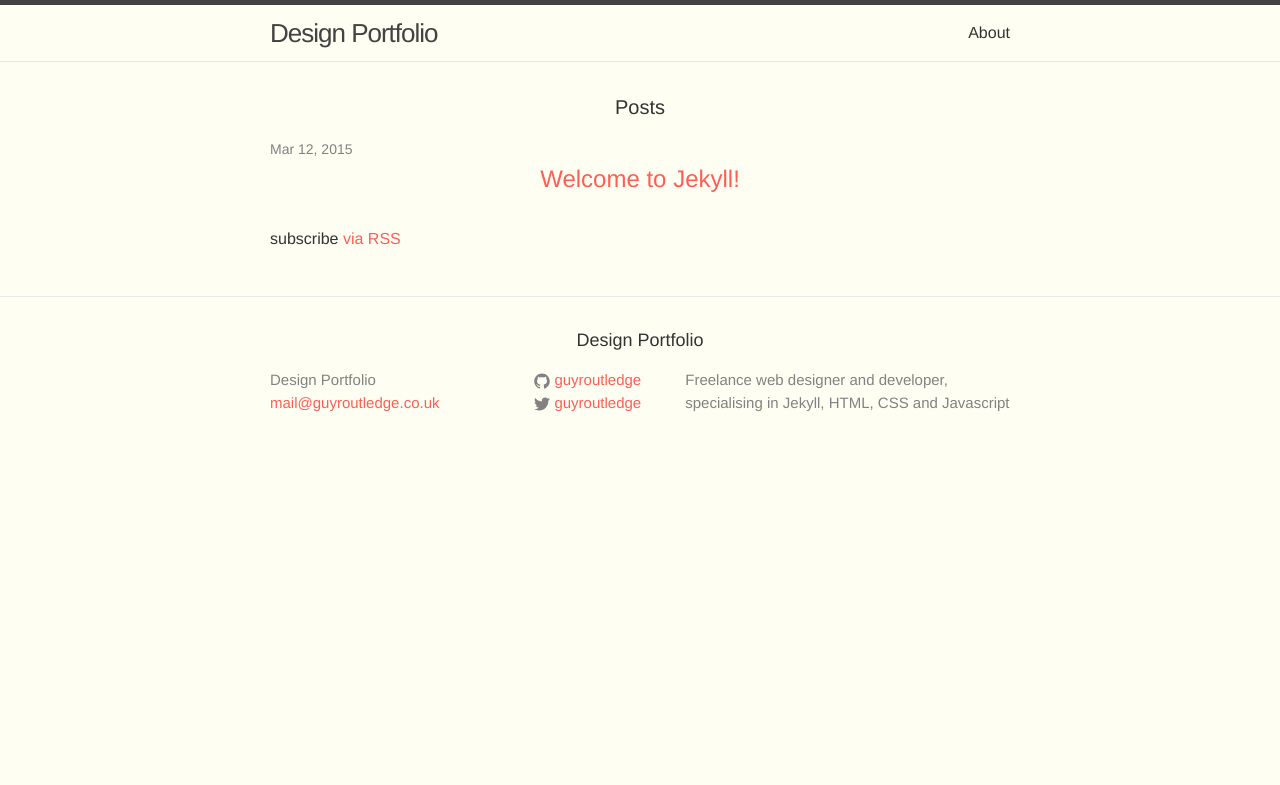
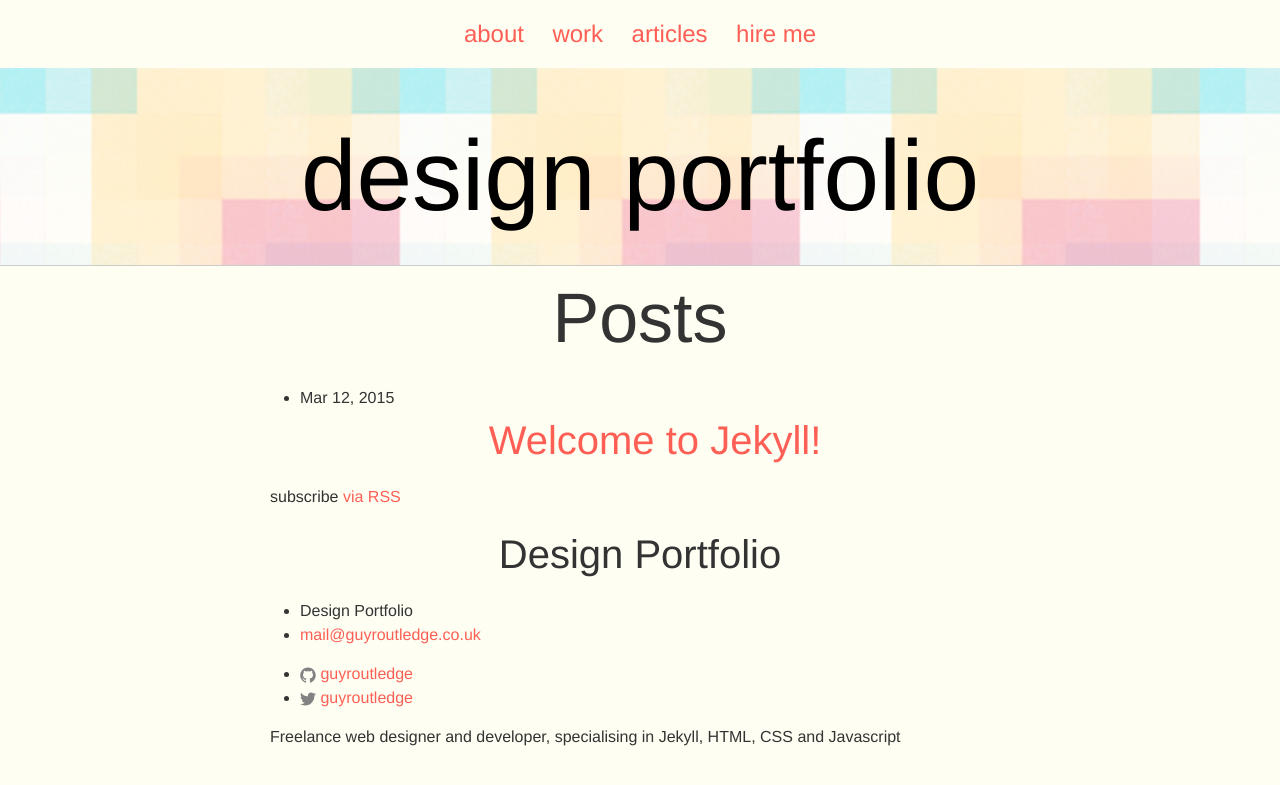
Before and after one commit to guyroutledge/designer-portfolio, a Jekyll site: the page built from index.html, in a window 1280 px wide. Shown: the top 785 px of the page. Built offline with Jekyll 4.4.1, drawn with Linux system fonts in a browser that asks for light colours.

Commit message:
Add markup and styles for header

```diff
--- a/_includes/header.html
+++ b/_includes/header.html
@@ -1,27 +1,14 @@
-<header class="site-header">
+<nav class="site-nav">
+  <ul>
+    {% for link in site.links %}
+      <li>
+        <a href="{{ link.url }}">{{ link.title }}</a>
+      </li>
+    {% endfor %}
+  </ul>
+</nav>
+<header class="site-header gradient-bar">
 
-  <div class="wrapper">
-
-    <a class="site-title" href="{{ site.baseurl }}/">{{ site.title }}</a>
-
-    <nav class="site-nav">
-      <a href="#" class="menu-icon">
-        <svg viewBox="0 0 18 15">
-          <path fill="#424242" d="M18,1.484c0,0.82-0.665,1.484-1.484,1.484H1.484C0.665,2.969,0,2.304,0,1.484l0,0C0,0.665,0.665,0,1.484,0 h15.031C17.335,0,18,0.665,18,1.484L18,1.484z"/>
-          <path fill="#424242" d="M18,7.516C18,8.335,17.335,9,16.516,9H1.484C0.665,9,0,8.335,0,7.516l0,0c0-0.82,0.665-1.484,1.484-1.484 h15.031C17.335,6.031,18,6.696,18,7.516L18,7.516z"/>
-          <path fill="#424242" d="M18,13.516C18,14.335,17.335,15,16.516,15H1.484C0.665,15,0,14.335,0,13.516l0,0 c0-0.82,0.665-1.484,1.484-1.484h15.031C17.335,12.031,18,12.696,18,13.516L18,13.516z"/>
-        </svg>
-      </a>
-
-      <div class="trigger">
-        {% for page in site.pages %}
-          {% if page.title %}
-          <a class="page-link" href="{{ page.url | prepend: site.baseurl }}">{{ page.title }}</a>
-          {% endif %}
-        {% endfor %}
-      </div>
-    </nav>
-
-  </div>
+  <h1 class="site-title mega"><a href="/">design portfolio</a></h1>
 
 </header>
--- a/_sass/_layout.scss
+++ b/_sass/_layout.scss
@@ -1,236 +1,26 @@
-/**
- * Site header
- */
-.site-header {
-    border-top: 5px solid $grey-color-dark;
-    border-bottom: 1px solid $grey-color-light;
-    min-height: 56px;
+.site-nav {
+    text-align: center;
 
-    // Positioning context for the mobile navigation icon
-    position: relative;
-}
-
-.site-title {
-    font-size: 26px;
-    line-height: 56px;
-    letter-spacing: -1px;
-    margin-bottom: 0;
-    float: left;
-
-    &,
-    &:visited {
-        color: $grey-color-dark;
+    ul {
+        margin:1em 0;
+        list-style:none;
+    }
+    li {
+        display:inline-block;
+        margin: 0 0.5em;
+        font-size: 1.5em;
     }
 }
+.site-title a {
+    color: #000;
 
-.site-nav {
-    float: right;
-    line-height: 56px;
-
-    .menu-icon {
-        display: none;
-    }
-
-    .page-link {
-        color: $text-color;
-        line-height: $base-line-height;
-
-        // Gaps between nav items, but not on the first one
-        &:not(:first-child) {
-            margin-left: 20px;
-        }
-    }
-
-    @include media-query($on-palm) {
-        position: absolute;
-        top: 9px;
-        right: 30px;
-        background-color: $background-color;
-        border: 1px solid $grey-color-light;
-        border-radius: 5px;
-        text-align: right;
-
-        .menu-icon {
-            display: block;
-            float: right;
-            width: 36px;
-            height: 26px;
-            line-height: 0;
-            padding-top: 10px;
-            text-align: center;
-
-            > svg {
-                width: 18px;
-                height: 15px;
-
-                path {
-                    fill: $grey-color-dark;
-                }
-            }
-        }
-
-        .trigger {
-            clear: both;
-            display: none;
-        }
-
-        &:hover .trigger {
-            display: block;
-            padding-bottom: 5px;
-        }
-
-        .page-link {
-            display: block;
-            padding: 5px 10px;
-        }
+    &:hover {
+        text-decoration: none;
     }
 }
-
-
-
-/**
- * Site footer
- */
-.site-footer {
-    border-top: 1px solid $grey-color-light;
-    padding: $spacing-unit 0;
+.site-header {
+    padding: 2em 0 0;
+    border-bottom: 1px solid #ccc;
+    background: url('/images/header-bg.png');
+    background-size: 400px 400px;
 }
-
-.footer-heading {
-    font-size: 18px;
-    margin-bottom: $spacing-unit / 2;
-}
-
-.contact-list,
-.social-media-list {
-    list-style: none;
-    margin-left: 0;
-}
-
-.footer-col-wrapper {
-    font-size: 15px;
-    color: $grey-color;
-    margin-left: -$spacing-unit / 2;
-    @extend %clearfix;
-}
-
-.footer-col {
-    float: left;
-    margin-bottom: $spacing-unit / 2;
-    padding-left: $spacing-unit / 2;
-}
-
-.footer-col-1 {
-    width: -webkit-calc(35% - (#{$spacing-unit} / 2));
-    width:         calc(35% - (#{$spacing-unit} / 2));
-}
-
-.footer-col-2 {
-    width: -webkit-calc(20% - (#{$spacing-unit} / 2));
-    width:         calc(20% - (#{$spacing-unit} / 2));
-}
-
-.footer-col-3 {
-    width: -webkit-calc(45% - (#{$spacing-unit} / 2));
-    width:         calc(45% - (#{$spacing-unit} / 2));
-}
-
-@include media-query($on-laptop) {
-    .footer-col-1,
-    .footer-col-2 {
-        width: -webkit-calc(50% - (#{$spacing-unit} / 2));
-        width:         calc(50% - (#{$spacing-unit} / 2));
-    }
-
-    .footer-col-3 {
-        width: -webkit-calc(100% - (#{$spacing-unit} / 2));
-        width:         calc(100% - (#{$spacing-unit} / 2));
-    }
-}
-
-@include media-query($on-palm) {
-    .footer-col {
-        float: none;
-        width: -webkit-calc(100% - (#{$spacing-unit} / 2));
-        width:         calc(100% - (#{$spacing-unit} / 2));
-    }
-}
-
-
-
-/**
- * Page content
- */
-.page-content {
-    padding: $spacing-unit 0;
-}
-
-.page-heading {
-    font-size: 20px;
-}
-
-.post-list {
-    margin-left: 0;
-    list-style: none;
-
-    > li {
-        margin-bottom: $spacing-unit;
-    }
-}
-
-.post-meta {
-    font-size: $small-font-size;
-    color: $grey-color;
-}
-
-.post-link {
-    display: block;
-    font-size: 24px;
-}
-
-
-
-/**
- * Posts
- */
-.post-header {
-    margin-bottom: $spacing-unit;
-}
-
-.post-title {
-    font-size: 42px;
-    letter-spacing: -1px;
-    line-height: 1;
-
-    @include media-query($on-laptop) {
-        font-size: 36px;
-    }
-}
-
-.post-content {
-    margin-bottom: $spacing-unit;
-
-    h2 {
-        font-size: 32px;
-
-        @include media-query($on-laptop) {
-            font-size: 28px;
-        }
-    }
-
-    h3 {
-        font-size: 26px;
-
-        @include media-query($on-laptop) {
-            font-size: 22px;
-        }
-    }
-
-    h4 {
-        font-size: 20px;
-
-        @include media-query($on-laptop) {
-            font-size: 18px;
-        }
-    }
-}
```
